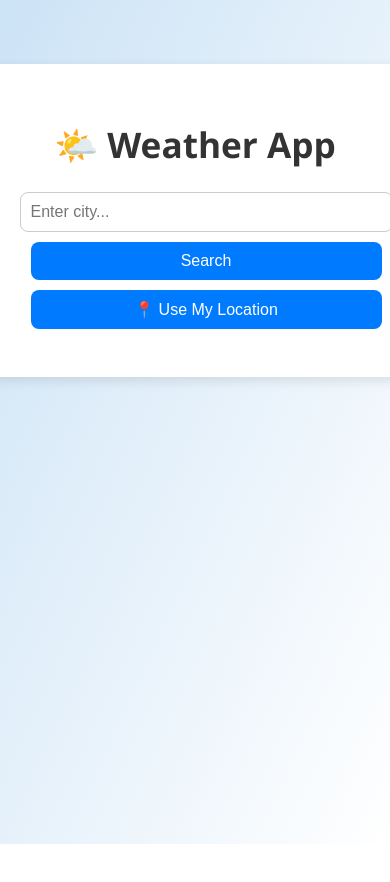
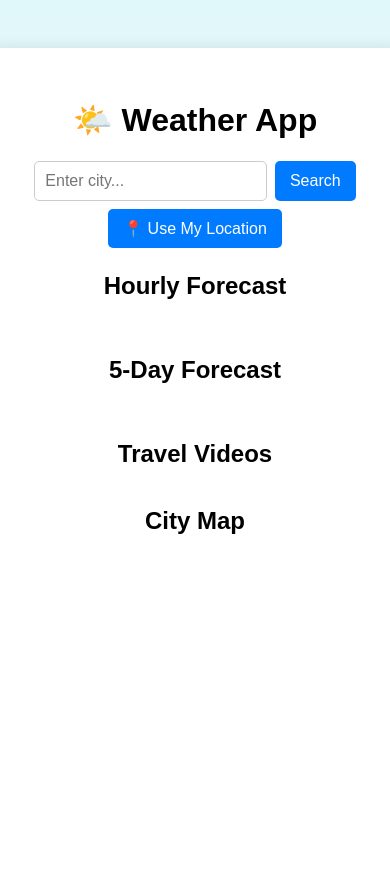
Before and after one commit to Nightyelf2403/wa, a website: page frontend/index.html in a window 390 px wide. Before the commit the page ends 844 px from the top, so only its background shows below. Drawn offline with Linux system fonts and the light colour scheme.

Commit message:
Update style.css

```diff
--- a/frontend/style.css
+++ b/frontend/style.css
@@ -1,59 +1,52 @@
 /* style.css */
 
 body {
-  font-family: 'Segoe UI', Tahoma, Geneva, Verdana, sans-serif;
-  background: linear-gradient(to bottom right, #cce3f6, #ffffff);
+  font-family: Arial, sans-serif;
+  background: linear-gradient(to bottom, #e0f7fa, #ffffff);
   margin: 0;
   padding: 0;
   display: flex;
   flex-direction: column;
   align-items: center;
-  justify-content: flex-start;
   min-height: 100vh;
 }
 
 .container {
-  margin-top: 4rem;
+  margin-top: 3rem;
   padding: 2rem;
   background: #fff;
-  border-radius: 12px;
-  box-shadow: 0 4px 12px rgba(0, 0, 0, 0.1);
+  border-radius: 10px;
+  box-shadow: 0 0 15px rgba(0, 0, 0, 0.1);
   width: 90%;
-  max-width: 700px;
+  max-width: 600px;
   text-align: center;
 }
 
-h1 {
-  font-size: 2.2rem;
-  color: #333;
-}
-
 .search-bar {
-  margin-top: 1.5rem;
   display: flex;
-  gap: 10px;
   justify-content: center;
+  gap: 0.5rem;
+  margin-bottom: 1.5rem;
   flex-wrap: wrap;
 }
 
 input[type="text"] {
   padding: 10px;
+  width: 60%;
+  border: 1px solid #ccc;
+  border-radius: 5px;
   font-size: 1rem;
-  border: 1px solid #ccc;
-  border-radius: 8px;
-  width: 60%;
-  min-width: 200px;
 }
 
 button {
-  padding: 10px 16px;
+  padding: 10px 15px;
   font-size: 1rem;
   border: none;
-  border-radius: 8px;
   background-color: #007bff;
   color: white;
+  border-radius: 5px;
   cursor: pointer;
-  transition: background-color 0.3s ease;
+  transition: background 0.3s ease;
 }
 
 button:hover {
@@ -62,57 +55,35 @@ button:hover {
 
 .error {
   color: red;
-  margin-top: 1rem;
-  font-weight: bold;
+  margin-bottom: 1rem;
 }
 
-.hidden {
-  display: none;
-}
-
-.forecast {
-  margin-top: 2rem;
-}
-
-.forecast h2 {
-  margin: 1rem 0 0.5rem;
-  font-size: 1.3rem;
-  color: #333;
-}
-
-.forecast-row {
+.forecast-grid {
   display: flex;
-  flex-wrap: wrap;
-  justify-content: center;
   gap: 1rem;
-  margin-bottom: 2rem;
+  overflow-x: auto;
+  padding-bottom: 1rem;
+  justify-content: start;
 }
 
 .forecast-card {
-  background-color: #f4f9ff;
-  border: 1px solid #d9e9fa;
+  background: #f0f0f0;
+  padding: 1rem;
   border-radius: 10px;
-  padding: 1rem;
-  width: 140px;
+  min-width: 120px;
   text-align: center;
-  box-shadow: 0 2px 6px rgba(0, 0, 0, 0.05);
-  font-size: 0.95rem;
+  box-shadow: 0 2px 4px rgba(0, 0, 0, 0.1);
 }
 
-.forecast-card strong {
-  display: block;
-  font-size: 1.1rem;
-  margin-bottom: 0.3rem;
+.video-grid {
+  display: flex;
+  gap: 1rem;
+  flex-wrap: wrap;
+  justify-content: center;
+  margin-top: 1rem;
 }
 
-@media (max-width: 600px) {
-  .search-bar {
-    flex-direction: column;
-    align-items: center;
-  }
-
-  input[type="text"],
-  button {
-    width: 100%;
-  }
+iframe {
+  border: none;
+  border-radius: 10px;
 }
```
